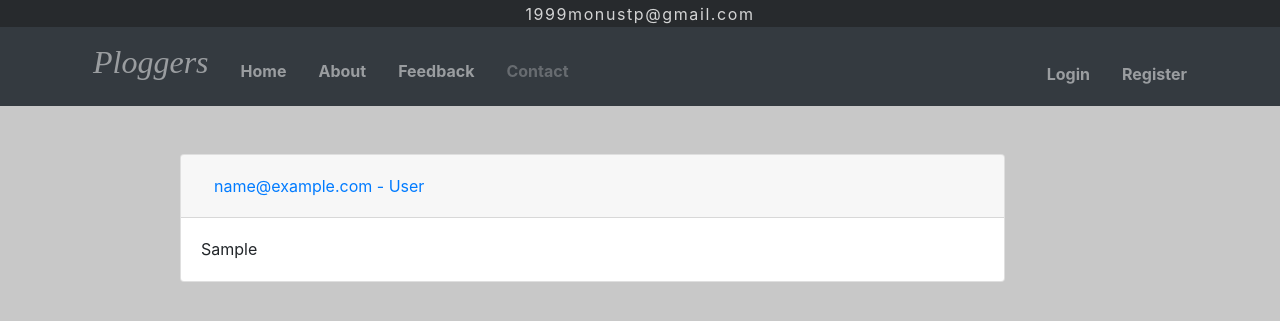
After one commit to parvej1999/thePloggers, a Django app: page /blog/userFeedbacks/all in a window 1280 px wide, after a click that opens the changed part. The commit adds this page. Shown: the top 321 px of the page. Run offline with Django 3.2, Linux system fonts and the light colour scheme; tables that the repository leaves empty hold one stand-in row (values such as "Sample post"); some libraries are stand-ins or nearby versions; some web fonts are replaced.

Commit message:
added feedback index

```diff
--- a/blog/models.py
+++ b/blog/models.py
@@ -30,6 +30,7 @@ class comment(models.Model):
 class feedback(models.Model):
     fullName = models.CharField(max_length=150)
     contact = models.CharField(max_length=150)
+    email = models.EmailField(max_length = 254, null=True)
     msg = models.CharField(max_length=300)
     def __str__(self):
         return self.fullName
--- a/blog/static/style.css
+++ b/blog/static/style.css
@@ -1,3 +1,4 @@
+@import url(//db.onlinewebfonts.com/c/16efa2896f117dae2debeb23ab4715dd?family=DidoteTextW01-Italic);
 .body{
     margin:0px;
     padding:0px;
@@ -61,3 +62,10 @@ div.account-heading{
 .raq{
     font-size: 40px;
 }
+
+
+
+.nav-item .nav-link h2{
+    font-family: Didot--eText--Italic, serif;
+    font-style: italic;
+}
--- /dev/null
+++ b/blog/templates/blog/allFeedback.html
@@ -0,0 +1,36 @@
+{% extends 'blog/main.html' %}
+{% block title %}
+All Feedbacks
+{% endblock %}
+
+{% block css %}
+<!-- bootstrap css -->
+<link rel="stylesheet" href="https://stackpath.bootstrapcdn.com/bootstrap/4.5.0/css/bootstrap.min.css"
+        integrity="sha384-9aIt2nRpC12Uk9gS9baDl411NQApFmC26EwAOH8WgZl5MYYxFfc+NcPb1dKGj7Sk" crossorigin="anonymous">
+<!-- end bootstrap css  -->
+{% endblock %}
+
+{% block content %}
+<!-- block content -->
+{% if feedbacks %}
+{% for feedback in feedbacks %}
+<div class="accordion" id="accordionExample">
+    <div class="card mb-5 mt-5">
+      <div class="card-header" id="headingOne">
+        <h2 class="mb-0">
+          <button class="btn btn-link btn-block text-left" type="button" data-toggle="collapse" data-target="#collapse_{{forloop.counter}}" aria-expanded="false" aria-controls="collapse_{{forloop.counter}}">
+            {{feedback.email}} - {{feedback.fullName}}
+          </button>
+        </h2>
+      </div>
+
+      <div id="collapse_{{forloop.counter}}" class="collapse " aria-labelledby="headingOne" data-parent="#accordionExample">
+        <div class="card-body">
+            {{feedback.msg}}
+        </div>
+      </div>
+    </div>
+  </div>
+  {% endfor %}
+{% endif %}
+{% endblock %}
--- a/blog/templates/blog/main.html
+++ b/blog/templates/blog/main.html
@@ -23,6 +23,11 @@
 
         {% endblock %}
     </title>
+
+    <style>
+
+    </style>
+
 </head>
 
 <body class='body'>
@@ -46,9 +51,15 @@
                     <li class="nav-item mt-3 ml-3">
                         <a class="nav-link" href="#"><b>About</b></a>
                     </li>
+                    {% if request.user.is_superuser %}
+                    <li class="nav-item mt-3 ml-3">
+                        <a class="nav-link" href="{% url 'blogs:allFeedback' %}"><b>All Feedbacks</b></a>
+                    </li>
+                    {% else %}
                     <li class="nav-item mt-3 ml-3">
                         <a class="nav-link" href="{% url 'blogs:feedback' %}"><b>Feedback</b></a>
                     </li>
+                    {% endif %}
                     <li class="nav-item mt-3 ml-3">
                         <a class="nav-link disabled" href="#"><b>Contact</b></a>
                     </li>
--- a/blog/urls.py
+++ b/blog/urls.py
@@ -13,5 +13,6 @@ urlpatterns = [
     path('update/<int:pk>', blogUpdateView.as_view(), name='blog-update'),
     path('delete/post/<int:pk>', blogDeleteView.as_view(), name='blog-delete'),
     path('feedback/form', views.feedbacks, name='feedback'),
+    path('userFeedbacks/all', views.indexFeedbacks, name='allFeedback'),
 
 ]
--- a/blog/views.py
+++ b/blog/views.py
@@ -95,10 +95,24 @@ def feedbacks(request):
         fname = request.POST.get('fName')
         phone = request.POST.get('cntct')
         _msg = request.POST.get('message')
+        _mail = request.POST.get('mail')
         print(phone, fname, _msg)
-        instance = feedback.objects.create(fullName=fname, contact=phone, msg=_msg)
+        instance = feedback.objects.create(fullName=fname, contact=phone, msg=_msg, email=_mail)
         instance.save()
         return JsonResponse({
             'data':'saved',
         })
     return render(request, 'blog/feedbackform.html')
+
+
+def indexFeedbacks(request):
+    if User.is_superuser:
+        feedbacks = feedback.objects.all()
+        context = {
+            "feedbacks":feedbacks,
+        }
+
+
+        return render(request, 'blog/allFeedback.html', context)
+    else:
+        return render(request, 'blog/index.html', context)
--- a/my_project/urls.py
+++ b/my_project/urls.py
@@ -24,7 +24,7 @@ from django.contrib.auth import views as auth_views
 
 urlpatterns = [
     path('admin/', admin.site.urls),
-    path('', include('blog.urls', namespace='blogs')),
+    path('blog/', include('blog.urls', namespace='blogs')),
     path("user/register/", users_views.register, name="userRegistration"),
     path('user/profile/', users_views.profile, name='profile'),
     path('user/login/',
```
Also changed, not shown: blog/templates/blog/feedbackform.html (+15 -24 lines), blog/migrations/0006_feedback_email.py (added).
